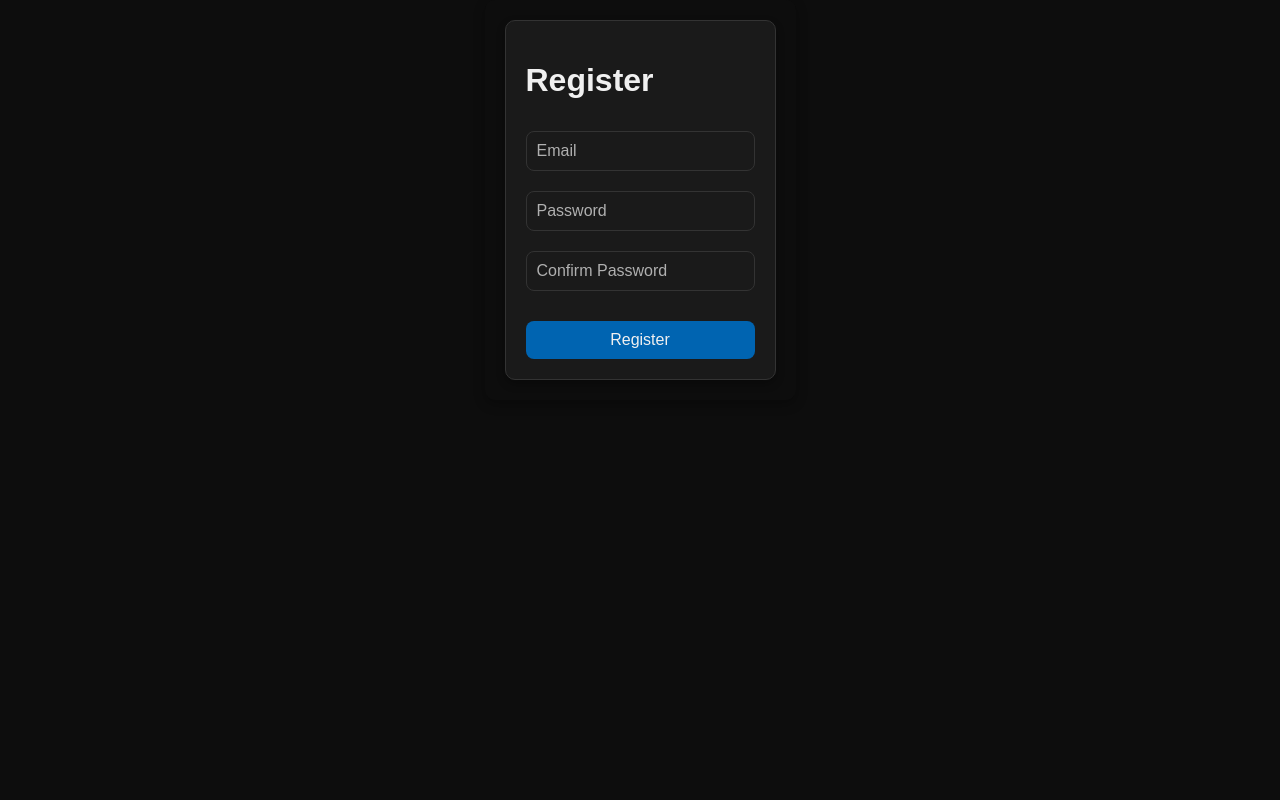
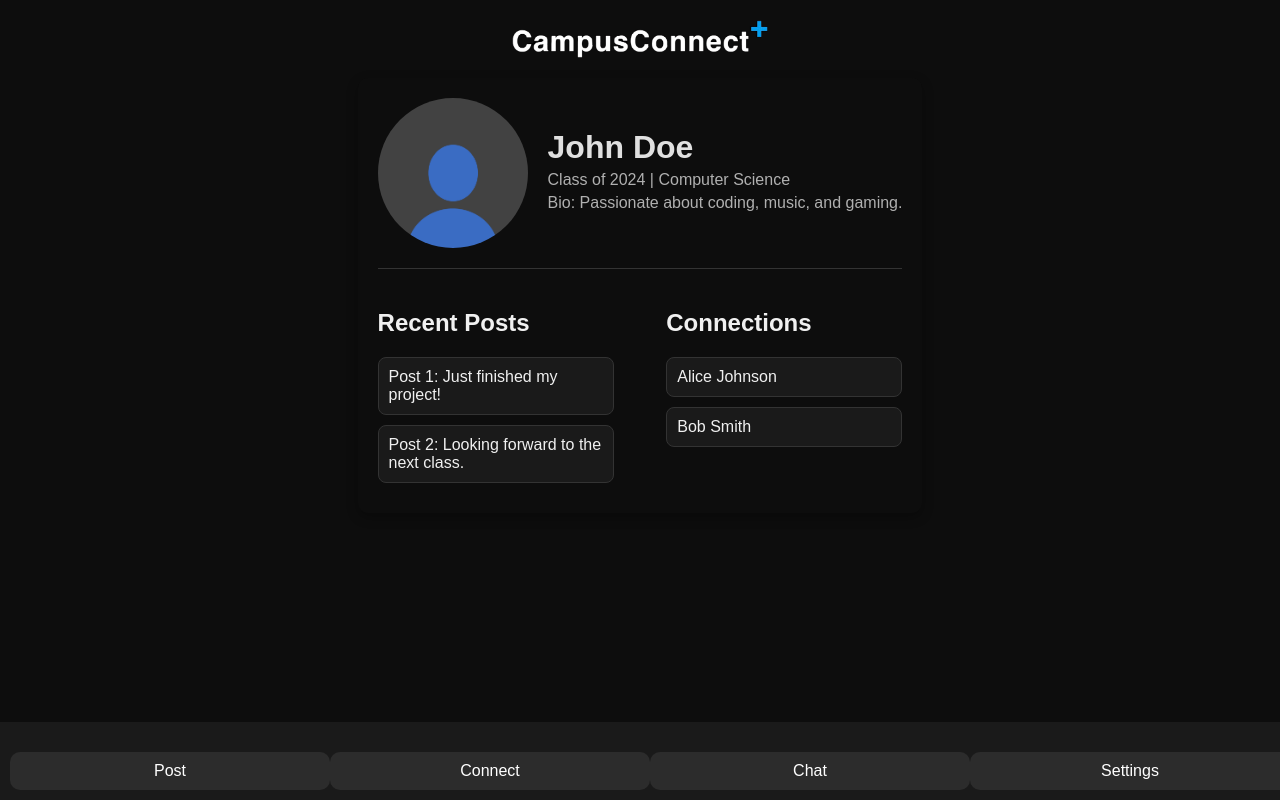
Before and after one commit to stealthcamaro/CSE3311_Team_8, a React (Create React App) app in the folder ReactJS-JavaSpringVersion/campusconnect-frontend/: page / in a window 1280 px wide. Built offline with nearby package versions, Linux system fonts and the light colour scheme.

Commit message:
Added CampusConnect logo to profile/main page. Might consider changing UI design later. Also added Supabase database configuratoion in application.properties. registration is commented out for now to develop other app features.

```diff
--- a/ReactJS-JavaSpringVersion/campusconnect-frontend/src/App.js
+++ b/ReactJS-JavaSpringVersion/campusconnect-frontend/src/App.js
@@ -23,6 +23,7 @@ import React, { useState } from 'react';
 import ProfilePage from './components/ProfilePage';
 import RegistrationPage from './components/RegistrationPage';
 //import Chat from './components/Chat';
+import Header from './components/Header';
 import './App.css';
 
 function App() {
@@ -36,14 +37,15 @@ function App() {
   const openSettingsModal = () => setSettingsModalOpen(true);
   const closeSettingsModal = () => setSettingsModalOpen(false);
 
-  return (
-     <div className="App">
-        <RegistrationPage />
-     </div>
-  );
+  // return (
+  //    <div className="App">
+  //       <RegistrationPage />
+  //    </div>
+  // );
 
   return (
     <div className="App">
+      <Header />
       <ProfilePage />
 
       {/* Post Modal */}
--- /dev/null
+++ b/ReactJS-JavaSpringVersion/campusconnect-frontend/src/components/Header.css
@@ -0,0 +1,8 @@
+/* Header.css */
+.app-logo {
+    display: block;
+    margin-left: auto;
+    margin-right: auto;
+    width: 20%;
+    padding: 20px;
+}
--- /dev/null
+++ b/ReactJS-JavaSpringVersion/campusconnect-frontend/src/components/Header.js
@@ -0,0 +1,12 @@
+import React from 'react';
+import './Header.css'; // Importing the CSS specific to Header
+
+function Header() {
+  return (
+    <header className="App-header">
+      <img src="/CampusConnectLogo.png" alt="CampusConnect Logo" className="app-logo" />
+    </header>
+  );
+}
+
+export default Header;
```
Also changed, not shown: ReactJS-JavaSpringVersion/campusconnect-frontend/public/CampusConnectLogo.PNG (added), 1 other file (tests, documents, lock files or other folders).
